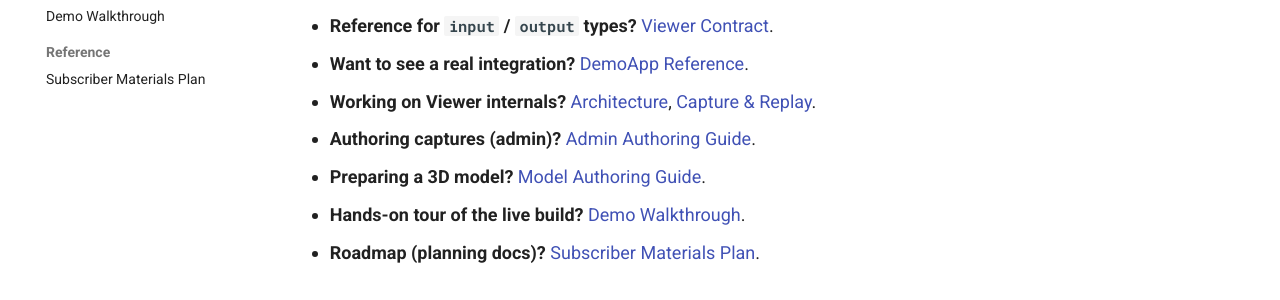
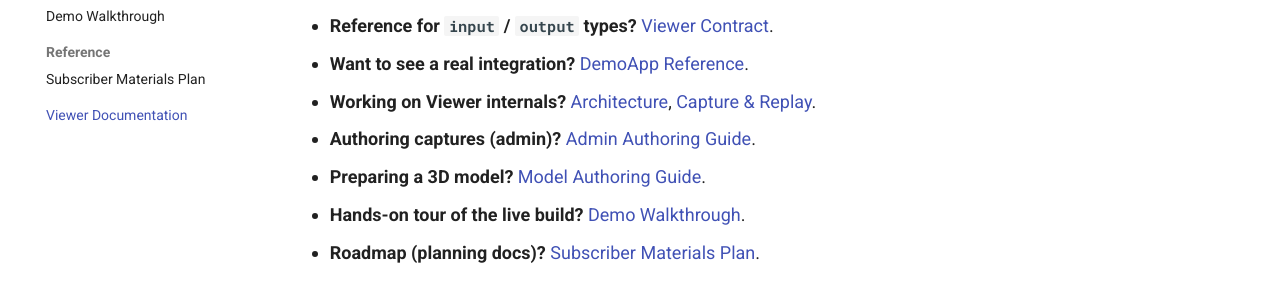
Before and after one commit to EBjornson/viewer-docs, an MkDocs documentation site: the page built from docs/index.md, in a window 1280 px wide. Shown: the part 471-771 px from the top of the page. Built offline with MkDocs 1.6.1 and Material for MkDocs 9.7.7, drawn with Linux system fonts in a browser that asks for light colours; comment, search, counter and statistics services are not loaded; part of the change alters nothing that is shown.

Commit message:
mkdocs: cut over to mkdocs-awesome-pages-plugin — sidebar nav now driven by docs/.pages (synced from BPViewer's main); explicit nav: block removed from this config (it's now build/theme/plugins config only); deploy-docs.yml installs mkdocs-awesome-pages-plugin alongside mkdocs-material and mkdocs-redirects

```diff
--- a/mkdocs.yml
+++ b/mkdocs.yml
@@ -41,12 +41,16 @@ extra_css:
 # `plugins:` is empty by default; mkdocs-material auto-enables the search plugin.
 # Once we add a plugins list we have to re-include `search` explicitly or it
 # gets disabled. Redirects let renamed/removed docs keep working at their old
-# URL — add a new entry whenever you move or delete a doc.
+# URL — add a new entry whenever you move or delete a doc. awesome-pages reads
+# docs/.pages (synced from BPViewer) to build the sidebar nav from the
+# filesystem with curated grouping/ordering — that's why this file no longer
+# carries an explicit `nav:` block.
 plugins:
   - search
   - redirects:
       redirect_maps:
         tester_quickstart.md: demo_walkthrough.md
+  - awesome-pages
 
 markdown_extensions:
   # Treat single newlines as <br> so the 3-line audience header blocks at the top of each doc render correctly.
@@ -64,21 +68,7 @@ markdown_extensions:
   - pymdownx.tabbed:
       alternate_style: true
 
-# nav paths are relative to docs_dir (so "overview.md" not "docs/overview.md").
-# The first item is what serves as the site's home page.
-nav:
-  - Overview: overview.md
-  - Integration:
-      - Integration Guide: integration.md
-      - Viewer Contract: viewer_contract_v1_8.md
-      - DemoApp Reference: demoapp.md
-  - Internals:
-      - Architecture: architecture.md
-      - Capture & Replay: capture_and_replay.md
-  - Authoring:
-      - Admin Authoring Guide: admin_authoring_guide.md
-      - Model Authoring Guide: model_authoring_guide.md
-      - Marker Pipeline: marker_pipeline.md
-      - Demo Walkthrough: demo_walkthrough.md
-  - Reference:
-      - Subscriber Materials Plan: subscriber_materials_plan.md
+# Sidebar nav is filesystem-driven by mkdocs-awesome-pages-plugin reading
+# docs/.pages, which is authored in BPViewer's main and carried here by the
+# sync workflow. Edit BPViewer's docs/.pages (not this file) to change ordering,
+# grouping, friendly titles, or to hide a doc with `not_in_nav:`.
```
Also changed, not shown: 1 other file.
